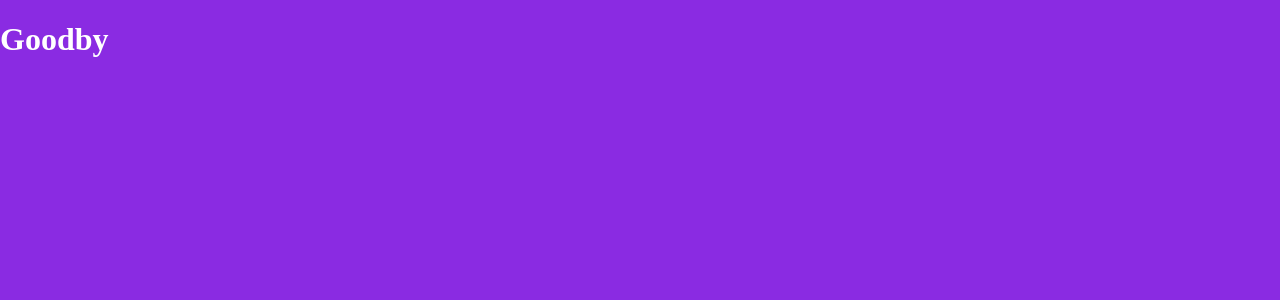
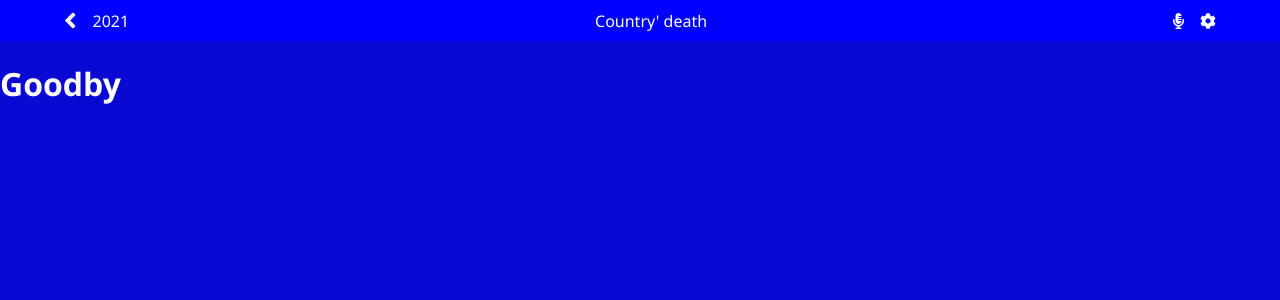
Before and after one commit to julie-ify/covid-19-tracking-project, a React (Create React App) app: page / in a window 1280 px wide. Shown: the top 300 px of the page. Built offline with nearby package versions, Linux system fonts and the light colour scheme.

Commit message:
Add header component to the homepage

```diff
--- a/package.json
+++ b/package.json
@@ -3,6 +3,9 @@
   "version": "0.1.0",
   "private": true,
   "dependencies": {
+    "@fortawesome/fontawesome-svg-core": "^1.2.36",
+    "@fortawesome/free-solid-svg-icons": "^5.15.4",
+    "@fortawesome/react-fontawesome": "^0.1.15",
     "@testing-library/jest-dom": "^5.11.4",
     "@testing-library/react": "^11.1.0",
     "@testing-library/user-event": "^12.1.10",
--- a/src/App.js
+++ b/src/App.js
@@ -1,8 +1,10 @@
+import Header from './components/Header';
 import Main from './components/Main';
 
 function App() {
   return (
     <div className="App">
+      <Header />
       <Main />
     </div>
   );
--- /dev/null
+++ b/src/components/Header.js
@@ -0,0 +1,27 @@
+import React from 'react';
+import { FontAwesomeIcon } from '@fortawesome/react-fontawesome';
+import {
+  faAngleLeft,
+  faCog,
+  faMicrophoneAlt,
+} from '@fortawesome/free-solid-svg-icons';
+
+const Header = () => (
+  <header className="appHeader">
+    <div className="headerFlex">
+      <div className="headerItems">
+        <FontAwesomeIcon icon={faAngleLeft} className="fontawesome" />
+        <span>2021</span>
+      </div>
+      <div>
+        <span>Country&apos; death</span>
+      </div>
+      <div className="headerItems">
+        <FontAwesomeIcon icon={faMicrophoneAlt} />
+        <FontAwesomeIcon icon={faCog} />
+      </div>
+    </div>
+  </header>
+);
+
+export default Header;
--- a/src/index.css
+++ b/src/index.css
@@ -1,6 +1,31 @@
 body {
   margin: 0;
   padding: 0;
-  background-color: blueviolet;
+  font-family: 'Segoe UI', Tahoma, Geneva, Verdana, sans-serif;
+  background-color: rgb(9, 9, 211);
   color: #fff;
 }
+
+.fontawesome {
+  font-size: 25px;
+}
+
+.appHeader {
+  background-color: blue;
+  padding: 0.5rem 4rem;
+}
+
+.headerFlex {
+  display: flex;
+  flex-direction: row;
+  align-items: center;
+  justify-content: space-between;
+}
+
+.headerItems {
+  display: flex;
+  flex-direction: row;
+  align-items: center;
+  justify-content: space-between;
+  column-gap: 1rem;
+}
```
Also changed, not shown: 2 other files (tests, documents, lock files or other folders).
